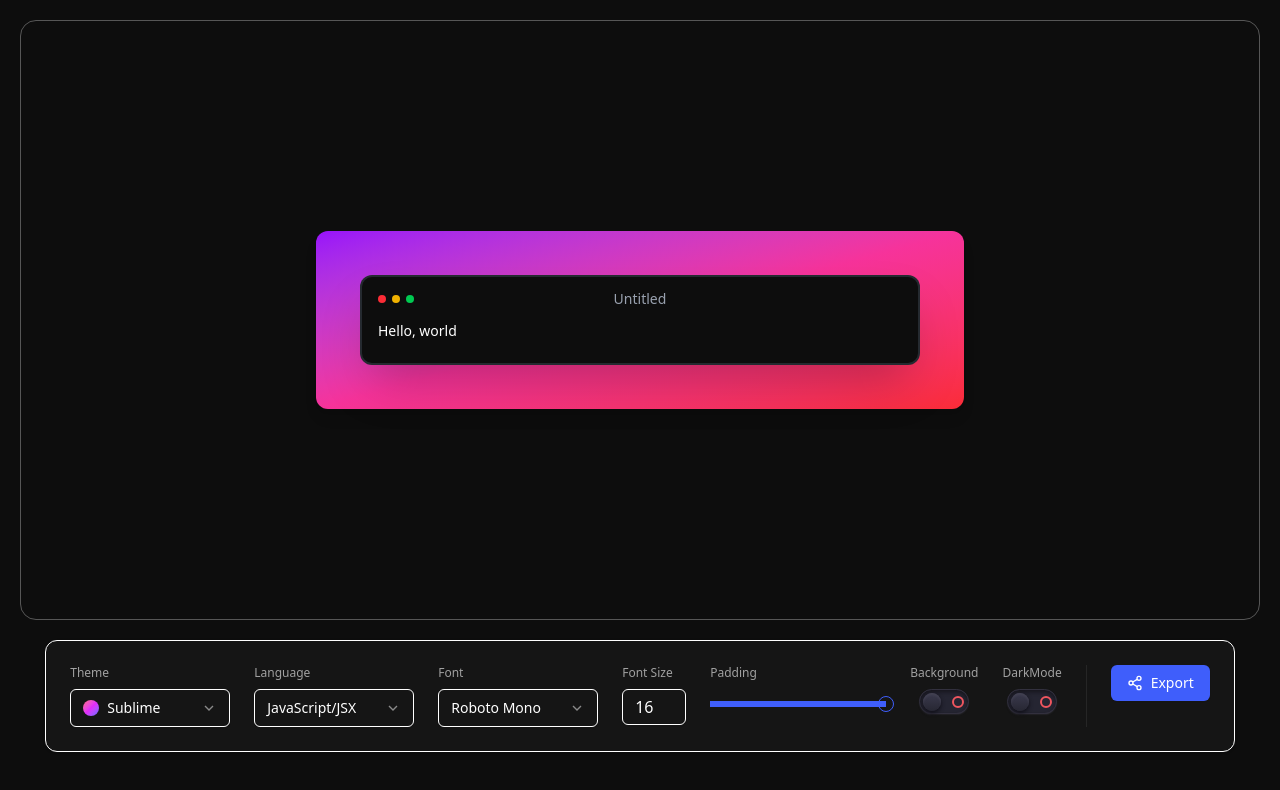
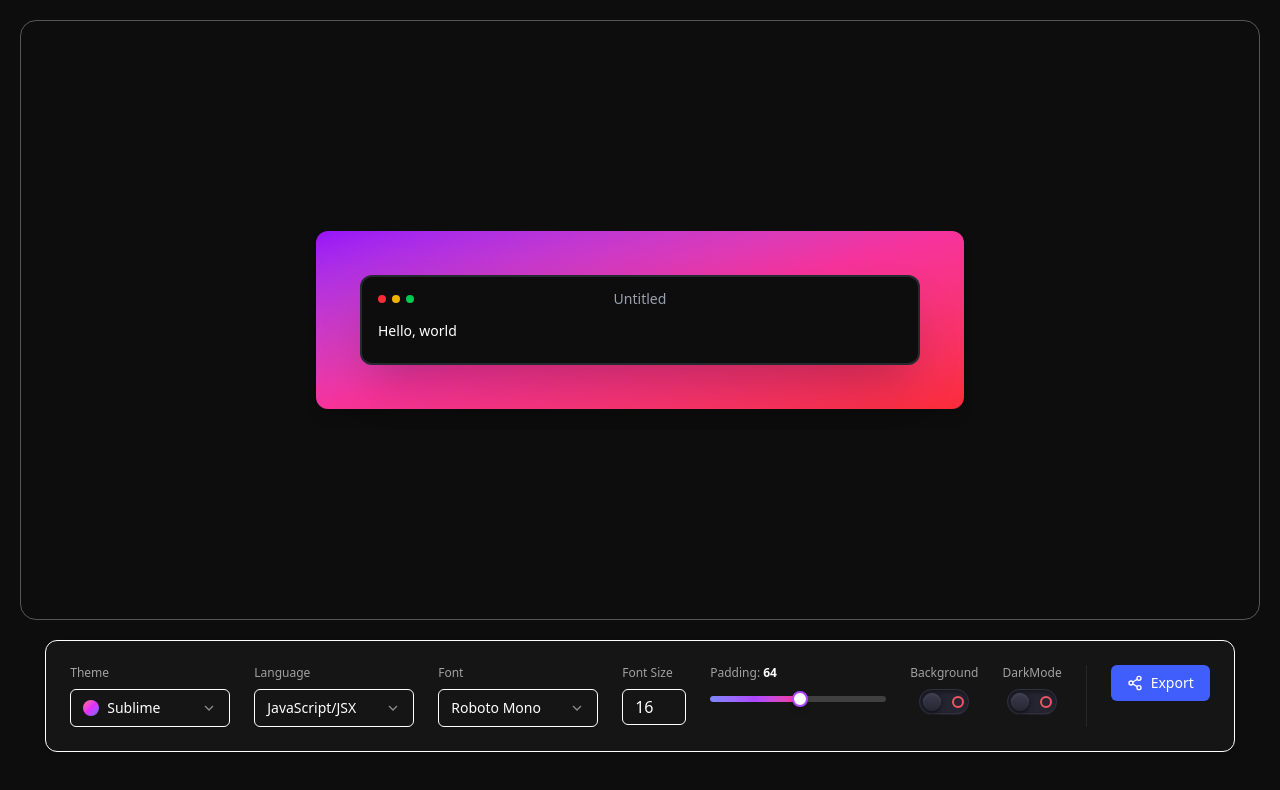
Before and after one commit to Nitesh47kumars/Snippix, a React (Vite) app: page / in a window 1280 px wide. Shown: the top 790 px of the page. Built offline with nearby package versions, Linux system fonts and the light colour scheme.

Commit message:
Enhance Styling & behaviour of Slieder

```diff
--- a/src/Components/SnippetSettings/Slider.jsx
+++ b/src/Components/SnippetSettings/Slider.jsx
@@ -1,20 +1,59 @@
-export default function Slider({ label, value }) {
+import { useState, useRef, useEffect } from "react";
+
+export default function Slider({ label, value: initialValue = 64, min = 0, max = 128, onChange }) {
+  const [value, setValue] = useState(initialValue);
+  const trackRef = useRef(null);
+
+  const updateValue = (clientX) => {
+    if (!trackRef.current) return;
+    const rect = trackRef.current.getBoundingClientRect();
+    const percent = Math.min(Math.max((clientX - rect.left) / rect.width, 0), 1);
+    const newValue = Math.round(min + percent * (max - min));
+    setValue(newValue);
+    onChange?.(newValue);
+  };
+
+  const handleMouseDown = (e) => {
+    e.preventDefault();
+    updateValue(e.clientX);
+    const handleMouseMove = (e) => updateValue(e.clientX);
+    const handleMouseUp = () => {
+      window.removeEventListener("mousemove", handleMouseMove);
+      window.removeEventListener("mouseup", handleMouseUp);
+    };
+    window.addEventListener("mousemove", handleMouseMove);
+    window.addEventListener("mouseup", handleMouseUp);
+  };
+
+  useEffect(() => {
+    setValue(initialValue);
+  }, [initialValue]);
+
+  const percentFilled = ((value - min) / (max - min)) * 100;
+
   return (
     <div>
-        <label className="block mb-2 text-xs font-medium text-neutral-400">{label}</label>
-        <div className="relative flex items-center w-44 my-5">
-          <div className="bg-muted grow overflow-hidden rounded-full h-1.5 w-full">
-            <div className="bg-primary absolute h-full left-0 right-0" />
+      <label className="block mb-2 text-xs font-medium text-neutral-400">
+        {label}: <span className="text-white font-semibold">{value}</span>
+      </label>
+      <div className="relative w-44 h-5 flex items-center select-none" ref={trackRef} onMouseDown={handleMouseDown}>
+        <div className="w-full h-1.5 bg-neutral-700 rounded-full relative overflow-hidden">
+          <div
+            className="h-full bg-gradient-to-r from-indigo-400 via-purple-500 to-pink-500 rounded-full"
+            style={{ width: `${percentFilled}%` }}
+          />
         </div>
-          <div className="absolute left-[calc(100%-8px)]">
+
         <div
           role="slider"
-              aria-valuemin="0"
-              aria-valuemax="128"
+          tabIndex={0}
+          aria-valuemin={min}
+          aria-valuemax={max}
           aria-valuenow={value}
-              tabIndex={0}
-              className="block size-4 rounded-full border border-primary bg-background hover:ring-4 focus-visible:ring-4 transition-transform"
-            />
+          className="absolute top-1/2 -translate-y-1/2"
+          style={{ left: `calc(${percentFilled}% - 6px)` }}
+        >
+          <div className="h-4 w-4 rounded-full bg-white border-2 border-purple-500 shadow-md hover:scale-110 focus-visible:ring-2 ring-purple-500 transition-transform duration-200" />
         </div>
       </div>
     </div>
--- a/src/Components/SnippetSettings/SnippetSettings.jsx
+++ b/src/Components/SnippetSettings/SnippetSettings.jsx
@@ -3,8 +3,10 @@ import FontSize from './FontSize';
 import Slider from './Slider';
 import ToggleSwitch from './ToggleSwitch';
 import ExportButton from './ExportButton';
+import { useState } from 'react';
 
 export default function SnippetSettings() {
+  const [padding, setPadding] = useState(64);
   return (
     <div className='flex justify-center h-full pb-6'>
         <div className="rounded-xl border shadow-sm p-6 bg-neutral-900/90">
@@ -13,7 +15,7 @@ export default function SnippetSettings() {
             <SnippetSelect label="Language" value="JavaScript/JSX" />
             <SnippetSelect label="Font" value="Roboto Mono" />
             <FontSize label="Font Size" value={16} />
-            <Slider label="Padding" value={128} />
+            <Slider label="Padding" value={padding} onChange={setPadding} />
             <ToggleSwitch label="Background" checked />
             <ToggleSwitch label="DarkMode" checked />
             <div className="w-px bg-neutral-800" />
```
Lines whose indentation alone changed are shown as unchanged.
